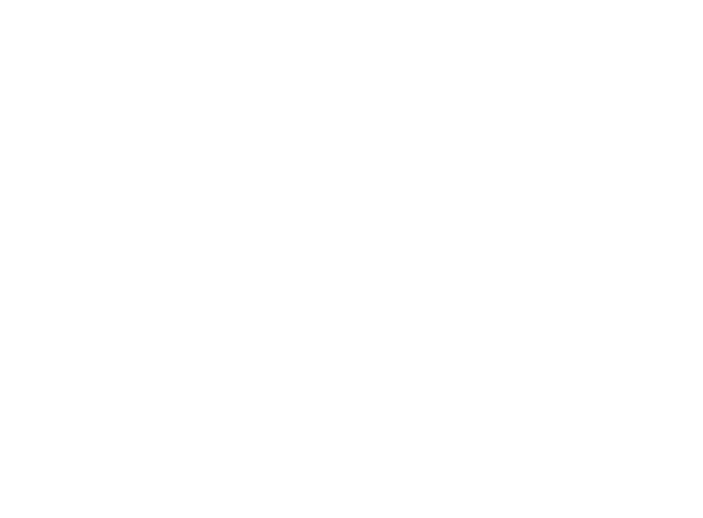
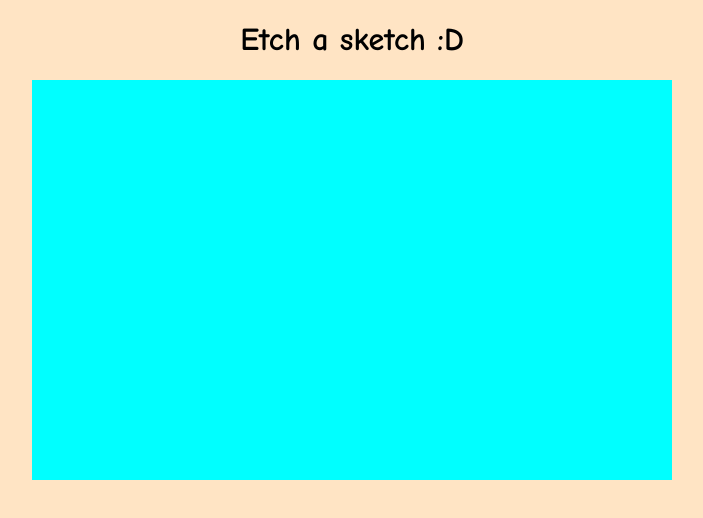
Before and after one commit to gltcturntbr/etchasketch, a plain HTML site: page index.html in a window 1280 px wide. Shown: the whole page, without its empty margins (288-991 px from the left). Drawn offline with Linux system fonts and the light colour scheme.

Commit message:
Setup basic elements in index.html

```diff
--- a/index.html
+++ b/index.html
@@ -1,12 +1,14 @@
 <!DOCTYPE html>
 <html lang="en">
-<head>
-    <meta charset="UTF-8">
-    <meta name="viewport" content="width=device-width, initial-scale=1.0">
+  <head>
+    <meta charset="UTF-8" />
+    <meta name="viewport" content="width=device-width, initial-scale=1.0" />
     <title>draw somethin</title>
-    <script src="sauce.js" ></script>
-</head>
-<body>
-
-</body>
+    <link rel="stylesheet" href="style.css" />
+    <script src="sauce.js" defer></script>
+  </head>
+  <body>
+    <h1>Etch a sketch :D</h1>
+    <div class="bigthing"></div>
+  </body>
 </html>
--- a/sauce.js
+++ b/sauce.js
@@ -0,0 +1,3 @@
+
+const drawingsquare = document.createElement("div")
+const container = document.querySelector(".bigthing")
--- /dev/null
+++ b/style.css
@@ -0,0 +1,16 @@
+h1 {
+    text-align: center;
+    font-family: "Comic Sans Ms";
+}
+
+* {
+    background-color: bisque;
+}
+
+.bigthing {
+    display: flex;
+    margin: auto;
+    background-color: aqua;
+    height: 50vh;
+    width: 80vh;
+}
```
